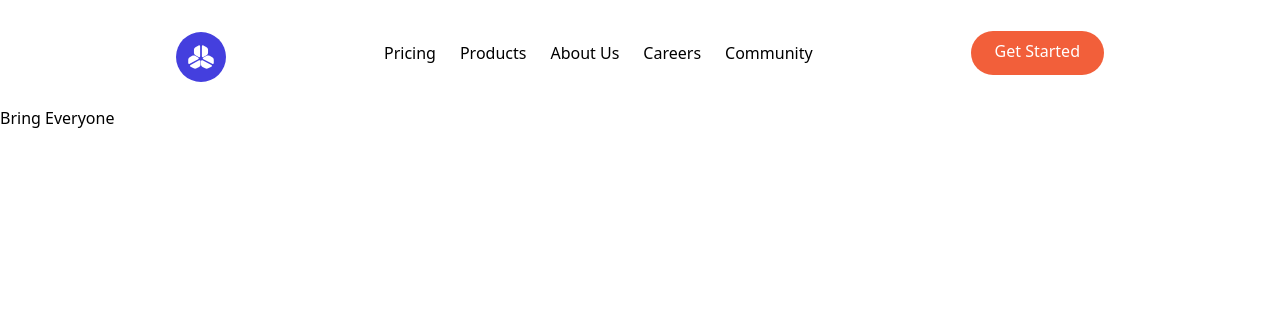
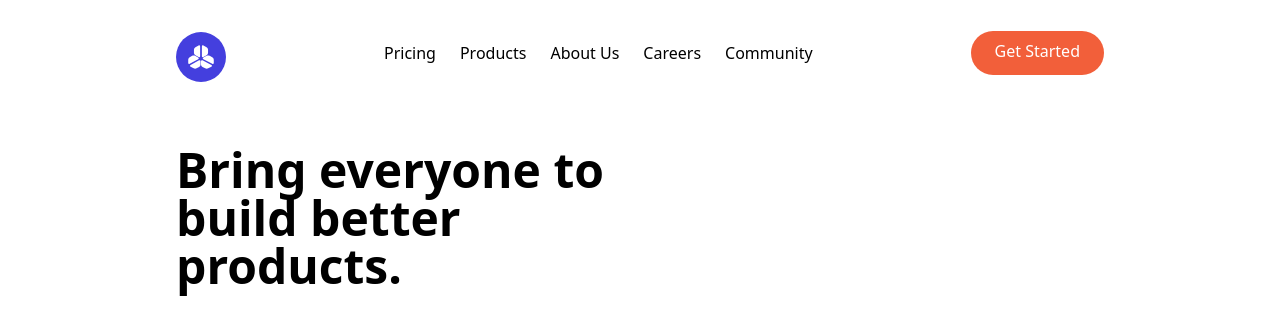
Before and after one commit to KudaMukucha/tailwind-landing-site, a website: page index.html in a window 1280 px wide. Drawn offline with Linux system fonts and the light colour scheme.

Commit message:
Hero Section Header Commit

```diff
--- a/index.html
+++ b/index.html
@@ -32,11 +32,11 @@
 <!--Hero Section-->
 <section id="hero">
     <!--Flex Container-->
-    <div class="container flex flex-col md:flex-row">
+    <div class="container flex flex-col md:flex-row items-center px-6 mx-auto mt-10 space-y-0 md:space-y-0">
         <!--Left Item-->
-            <div>
-                <h1>
-                    Bring Everyone
+            <div class="flex flex-col space-y-12 md:w-1/2">
+                <h1 class="text-4xl font-bold text-center md:text-5xl md:text-left">
+                    Bring everyone to build better products.
                 </h1>
             </div>
     </div>
```
Also changed, not shown: css/main.css.
